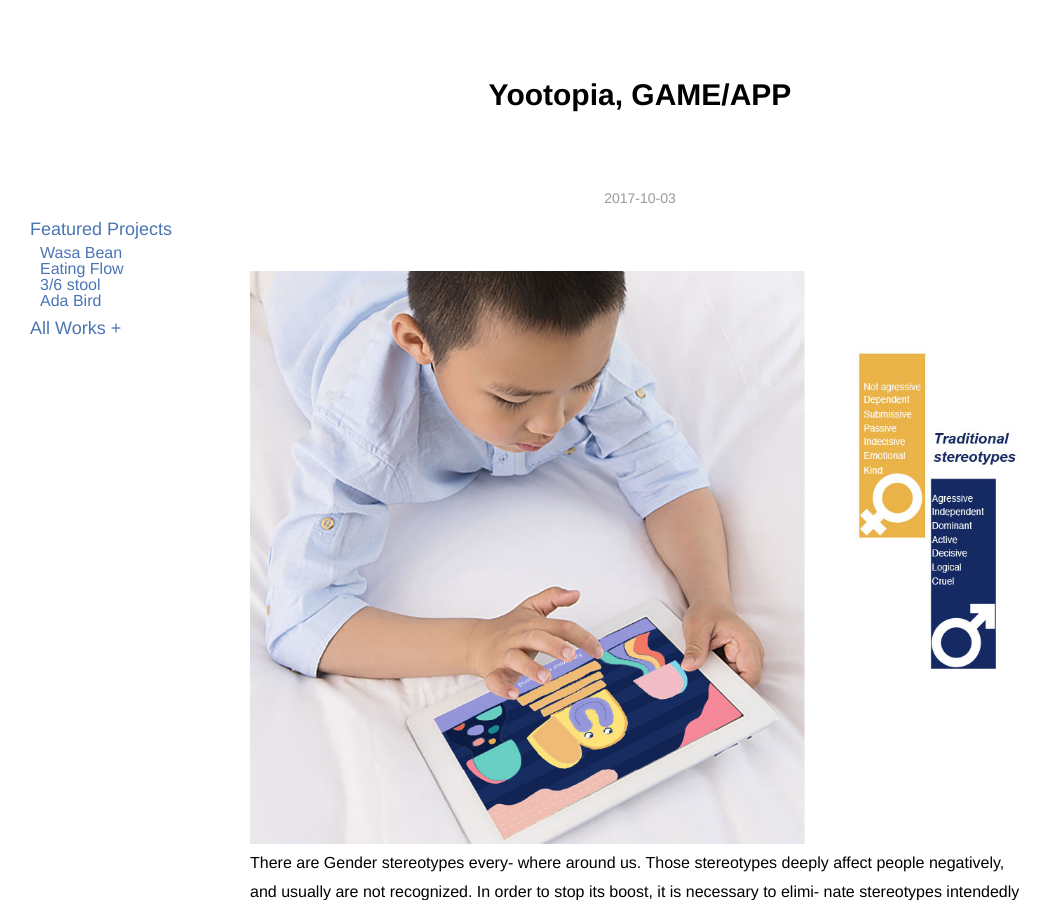
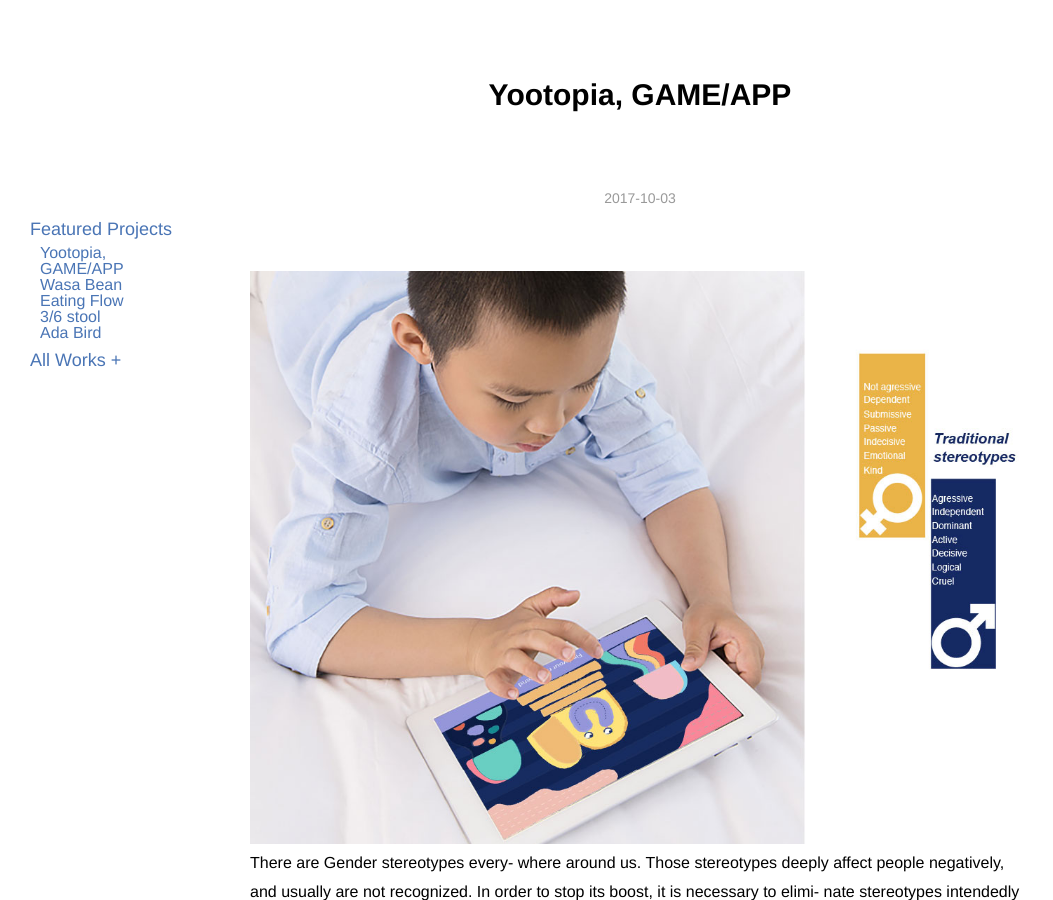
Before and after one commit to yuanyuanhu96/Potfolio-Archive, a Jekyll site: the page built from _posts/2017-10-03-YOOTOPIA-Game.md, in a window 1280 px wide and 900 px high. Shown: the whole window, without its empty margins (0-1053 px from the left). Built offline with Jekyll 4.4.1, drawn with Linux system fonts in a browser that asks for light colours.

Commit message:
Update 2017-10-03-YOOTOPIA-Game.md

```diff
--- a/_posts/2017-10-03-YOOTOPIA-Game.md
+++ b/_posts/2017-10-03-YOOTOPIA-Game.md
@@ -1,6 +1,8 @@
 ---
 layout: post
 title: Yootopia, GAME/APP
+shortTitle: Yootopia, GAME/APP
+
 icon: <img src="/images/Project-icon-png/Project-icon-03.png" alt="" width="100"/>
 description: There are Gender stereotypes every- where around us. Those stereotypes deeply affect people negatively, and usually are not recognized. In order to stop its boost, it is necessary to elimi- nate stereotypes intendedly in an early age. Only in this way kids can grow up naturally, with their talent fully respected and not limited by gender stereotypes.
 category: blog
```
